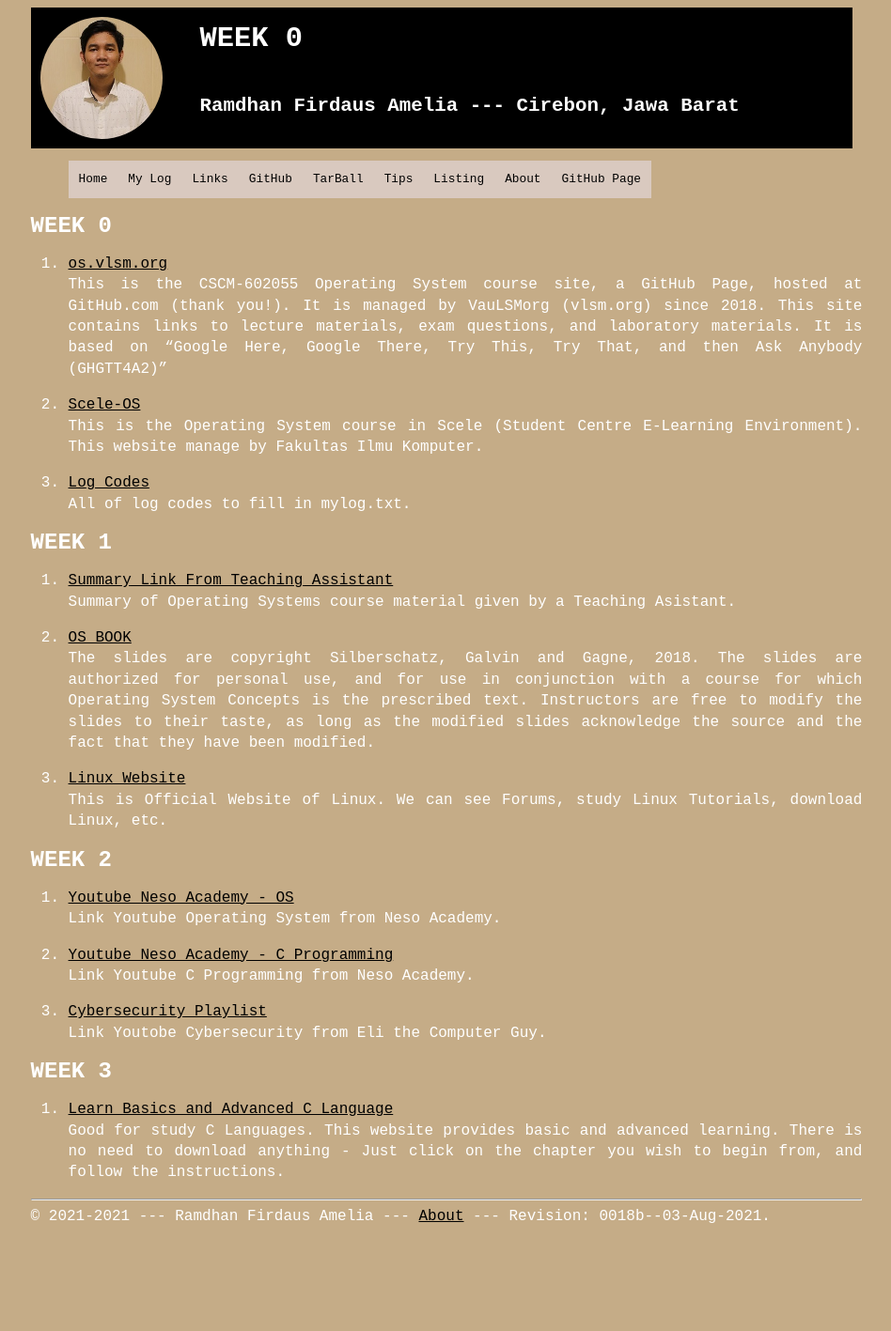
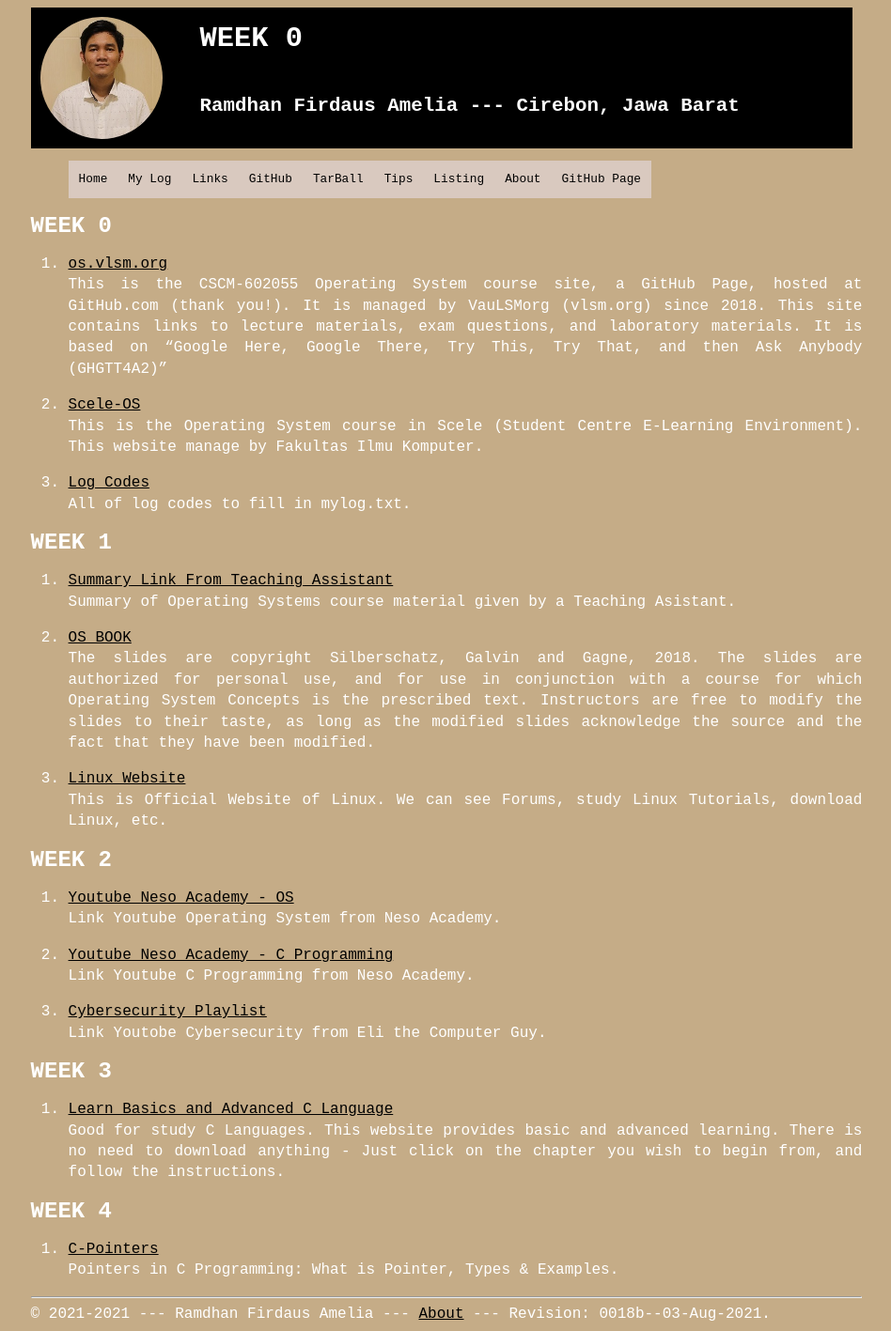
Before and after one commit to ramdhanfirdaus/os212, a Jekyll site: the page built from links.md, in a window 1280 px wide. Shown: the whole page at 94% size, without its empty margins (165-1113 px from the left). Built offline with Jekyll 4.4.1, drawn with Linux system fonts in a browser that asks for light colours; our own code applies the rules of GitHub Pages for plain Markdown files; before the commit the page ends 1313 px from its top, so only the background shows below that.

Commit message:
OS212 ramdhanfirdaus myW04.tar.bz2.asc

```diff
--- a/links.md
+++ b/links.md
@@ -56,3 +56,7 @@ Link Youtobe Cybersecurity from Eli the Computer Guy.
 Good for study C Languages.
 This website provides basic and advanced learning.
 There is no need to download anything - Just click on the chapter you wish to begin from, and follow the instructions.
+
+# WEEK 4
+2. [C-Pointers](https://www.guru99.com/c-pointers.html)<br>
+Pointers in C Programming: What is Pointer, Types & Examples.
```
Also changed, not shown: 4 other files.
